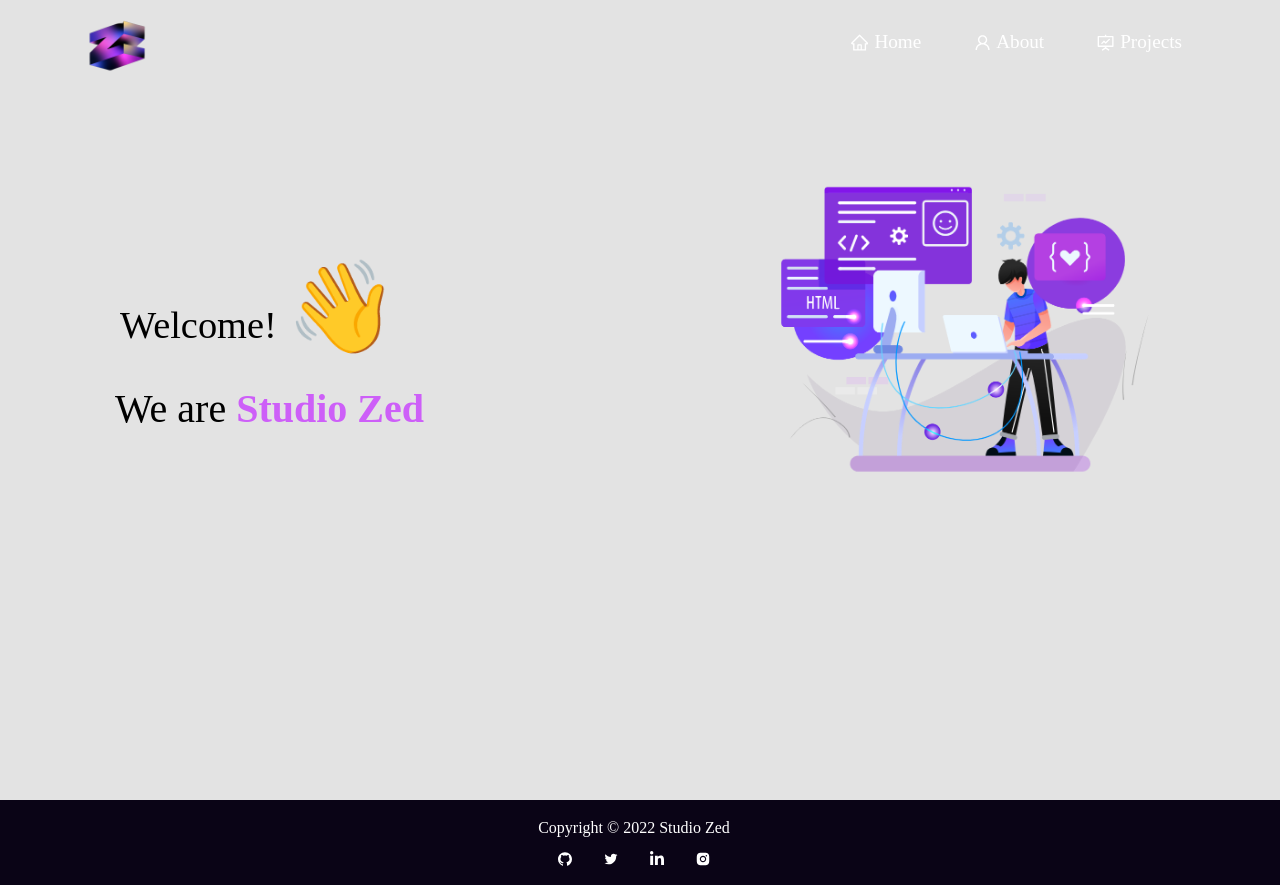
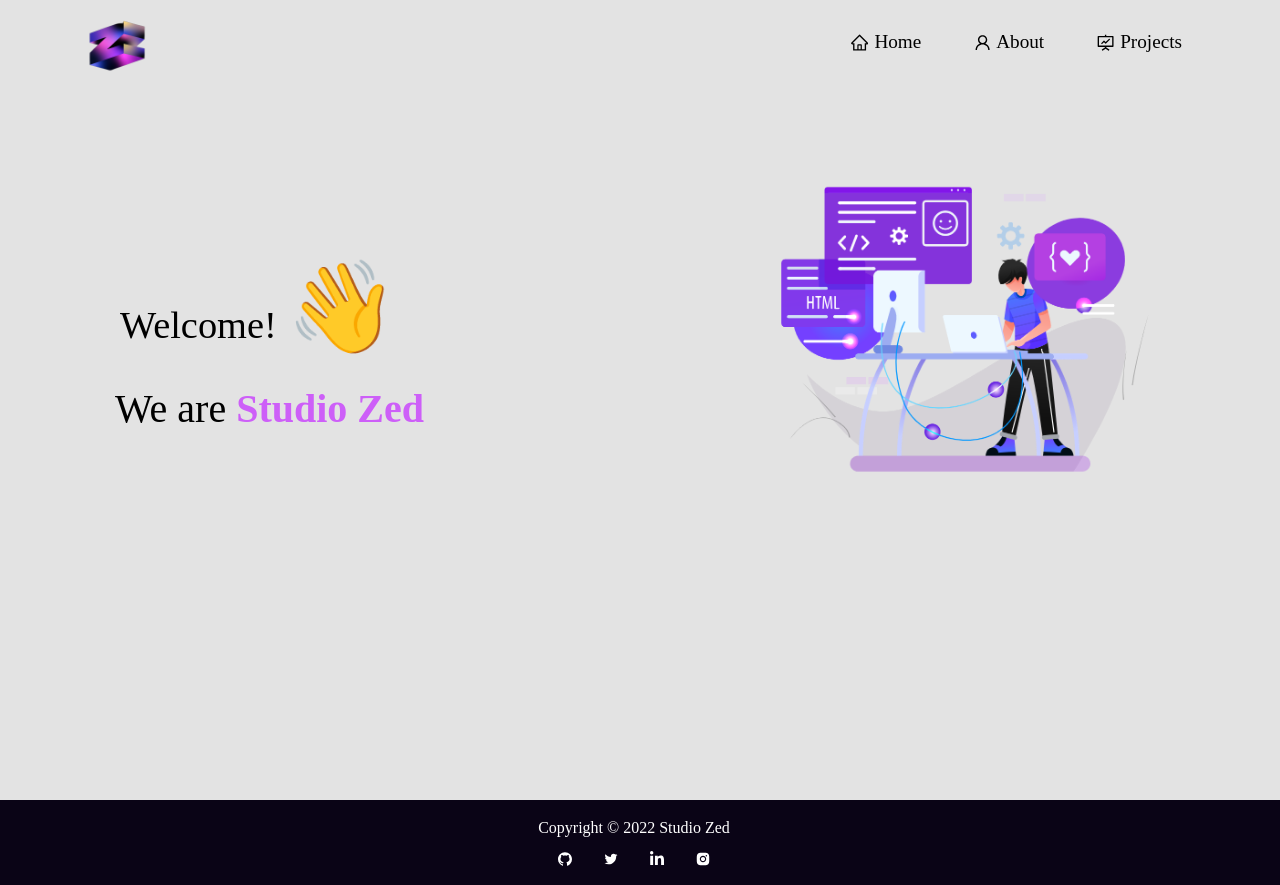
Before and after one commit to OudomMunint/StudioZed-ReactJS, a React (Create React App) app: page / in a window 1280 px wide. Built offline with nearby package versions, Linux system fonts and the light colour scheme; a web font is replaced by a local one.

Commit message:
Nav link colour

```diff
--- a/src/style.css
+++ b/src/style.css
@@ -207,7 +207,7 @@ a {
 }
 
 .navbar-nav .nav-link {
-  color: white !important;
+  color: rgb(0, 0, 0) !important;
   padding-right: 1rem !important;
   padding-left: 1rem !important;
 }
```
